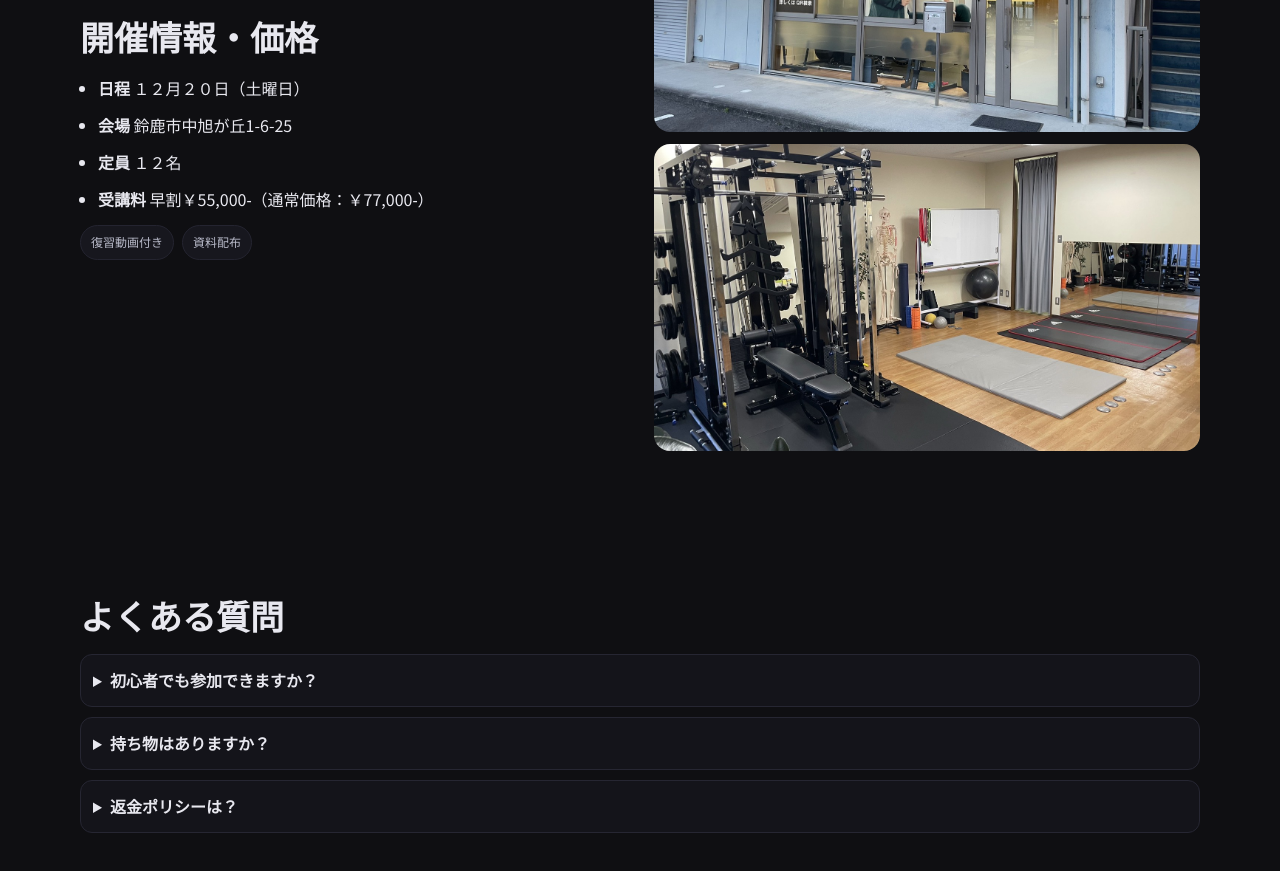
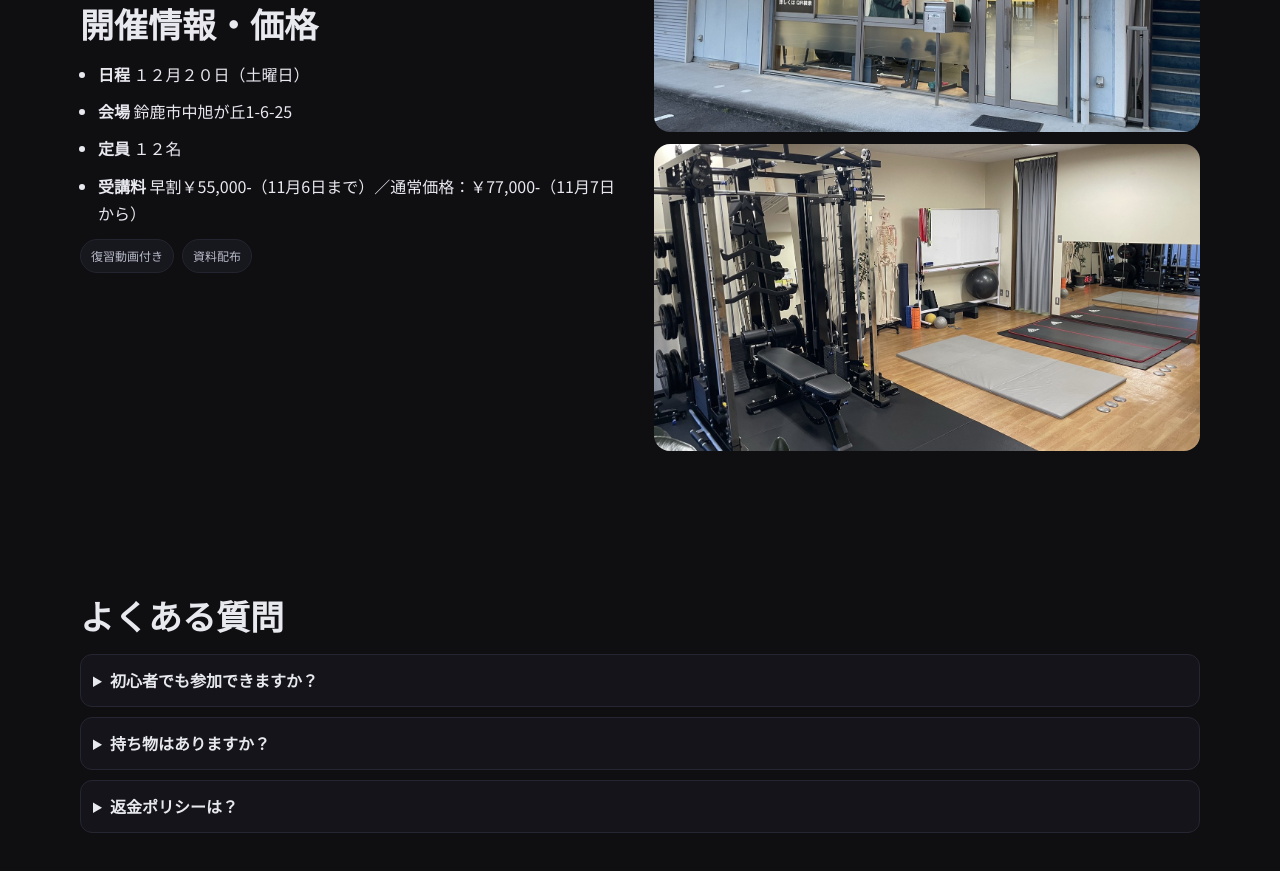
Before and after one commit to noriatsu3377-hue/bikyaku1, a plain HTML site: page index.html in a window 1280 px wide. Shown: the part 4812-5683 px from the top of the page. Drawn offline with Linux system fonts and the light colour scheme.

Commit message:
開催情報: 早割は11月6日まで／通常価格は11月7日から に更新

```diff
--- a/index.html
+++ b/index.html
@@ -224,7 +224,7 @@
             <li><strong>日程</strong> １２月２０日（土曜日）</li>
             <li><strong>会場</strong> 鈴鹿市中旭が丘1-6-25</li>
             <li><strong>定員</strong> １２名</li>
-            <li><strong>受講料</strong> 早割￥55,000‐（通常価格：￥77,000‐）</li>
+            <li><strong>受講料</strong> 早割￥55,000‐（11月6日まで）／通常価格：￥77,000‐（11月7日から）</li>
           </ul>
           <div class="badges">
             <span class="badge">復習動画付き</span>
```
